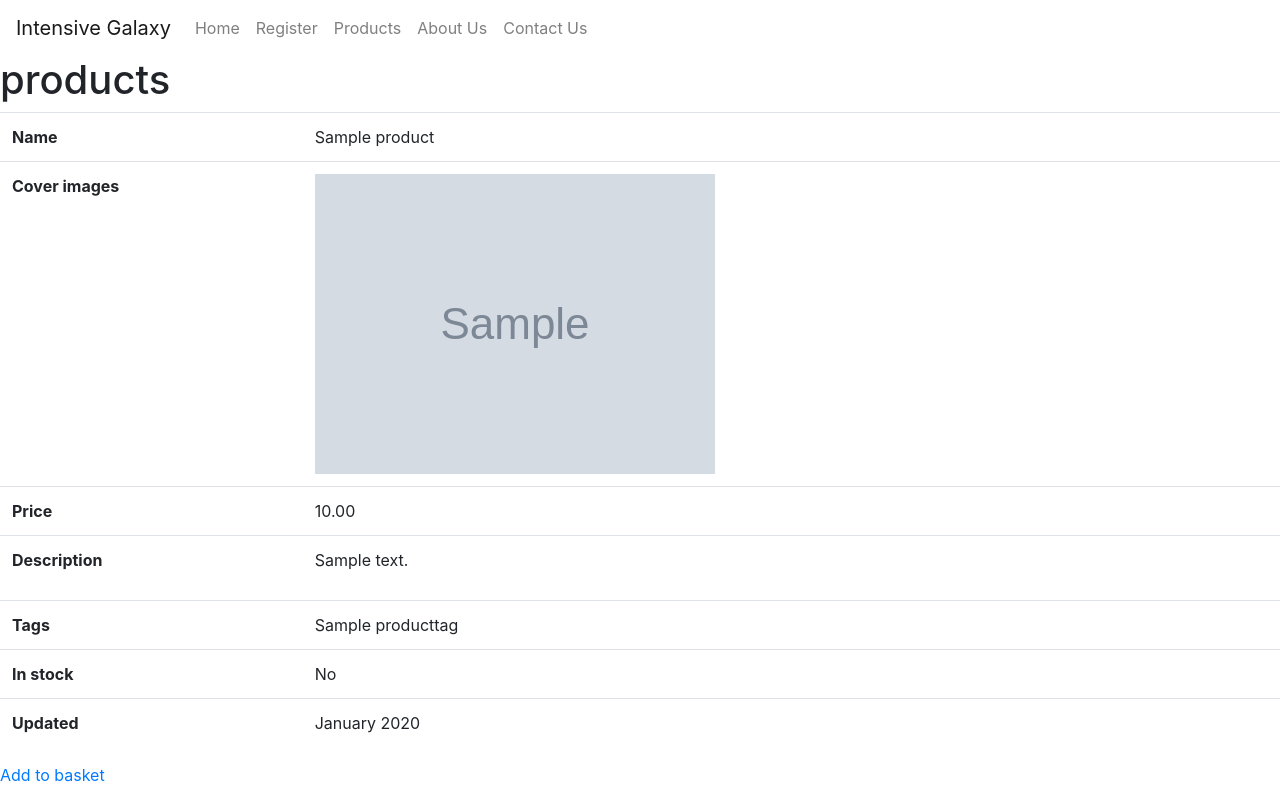
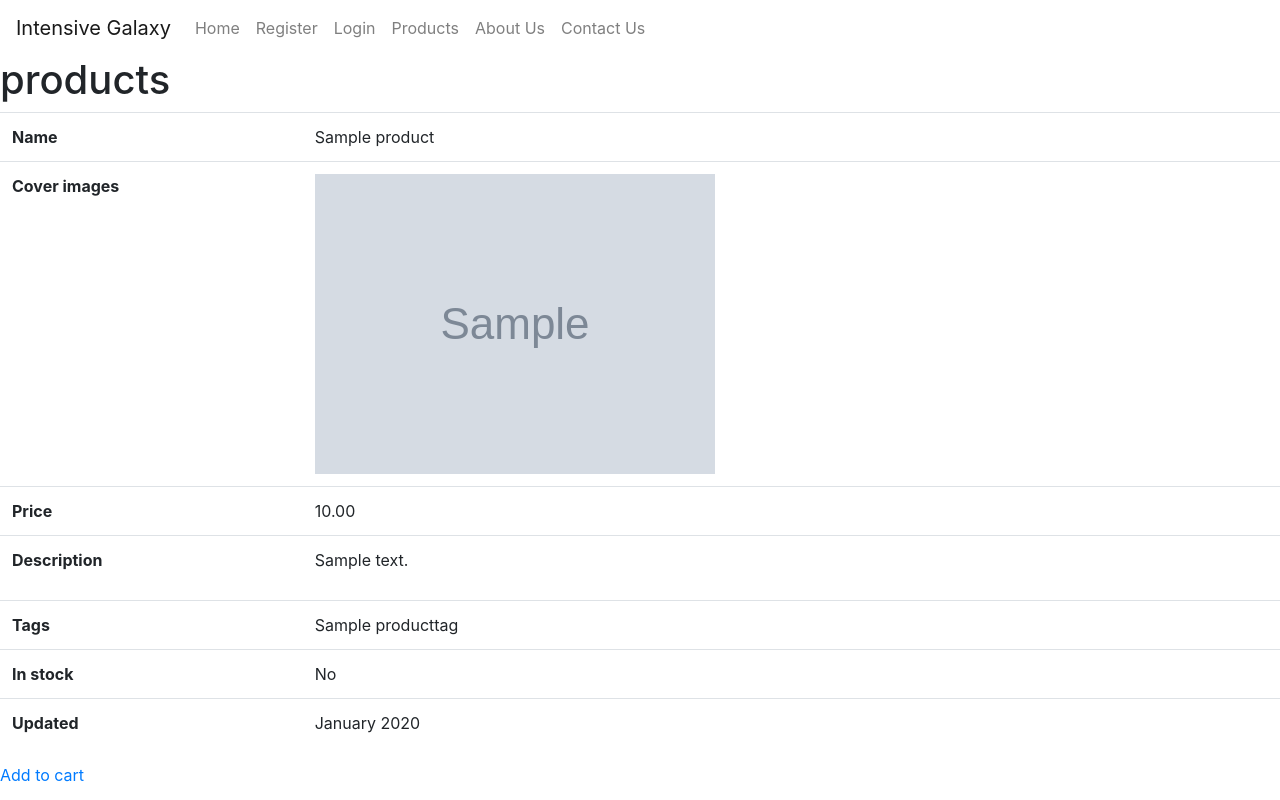
Before and after one commit to sibmakar/Intensive-Galaxy, a Django app: page /product/sample/ in a window 1280 px wide. Run offline with Django 3.2, Linux system fonts and the light colour scheme; tables that the repository leaves empty hold one stand-in row (values such as "Sample post"); grey boxes marked "Sample" are stand-in pictures; parts of the project's set-up code (start-up, migrations or seed data) failed here and were passed over; some libraries are stand-ins or nearby versions.

Commit message:
fixes add to cart view

```diff
--- a/BookTime/settings.py
+++ b/BookTime/settings.py
@@ -32,7 +32,7 @@ BASE_DIR = os.path.dirname(os.path.dirname(os.path.abspath(__file__)))
 SECRET_KEY = env("SECRET_KEY")
 
 # SECURITY WARNING: don't run with debug turned on in production!
-DEBUG = True
+DEBUG = env("DEBUG")
 
 ALLOWED_HOSTS = []
 
--- a/main/templates/base.html
+++ b/main/templates/base.html
@@ -25,6 +25,9 @@
             </li>
             <li class="nav-item {% if request.path == "/signup/" %}active{% endif %}">
                 <a class="nav-link" href="/signup/">Register</a>
+            </li>
+            <li class="nav-item {% if request.path == "/login/" %}active{% endif %}">
+                <a class="nav-link" href="/signup/">Login</a>
             </li>
             <li class="nav-item {% if request.path == "/products/all/" %}active{% endif %}">
                 <a class="nav-link" href="/products/all/">Products</a>
--- a/main/templates/product_detail.html
+++ b/main/templates/product_detail.html
@@ -36,5 +36,5 @@
             <td>{{ object.date_updated|date:"F Y" }}</td>
         </tr>
     </table>
-    <a href="{% url "add_to_cart" %}?product_id={{ object.id }}">Add to basket</a>
+    <a href="{% url "add_to_cart" %}?product_id={{ object.id }}">Add to cart</a>
 {% endblock content %}
--- a/main/views.py
+++ b/main/views.py
@@ -134,7 +134,7 @@ def add_to_cart(request):
     """
     product = get_object_or_404(Product, pk=request.GET.get("product_id"))
     cart = request.cart
-    if not cart:
+    if not request.cart:
         if request.user.is_authenticated:
             user = request.user
         else:
@@ -145,6 +145,6 @@ def add_to_cart(request):
         cart=cart, product=product
     )
     if not created:
-        cart_in_product += 1
+        cart_in_product.quantity += 1
         cart_in_product.save()
-    return HttpResponseRedirect(reverse("product", args=product.slug))
+    return HttpResponseRedirect(reverse("product", args=(product.slug,)))
--- a/requirements.txt
+++ b/requirements.txt
@@ -2,7 +2,7 @@ appdirs==1.4.4
 cfgv==3.1.0
 coverage==5.1
 distlib==0.3.0
-Django==2.2.13
+Django==2.2.14
 django-environ==0.4.5
 filelock==3.0.12
 identify==1.4.19
```
Also changed, not shown: main/tests/test_views.py (+23 -23 lines), 1 other file.
